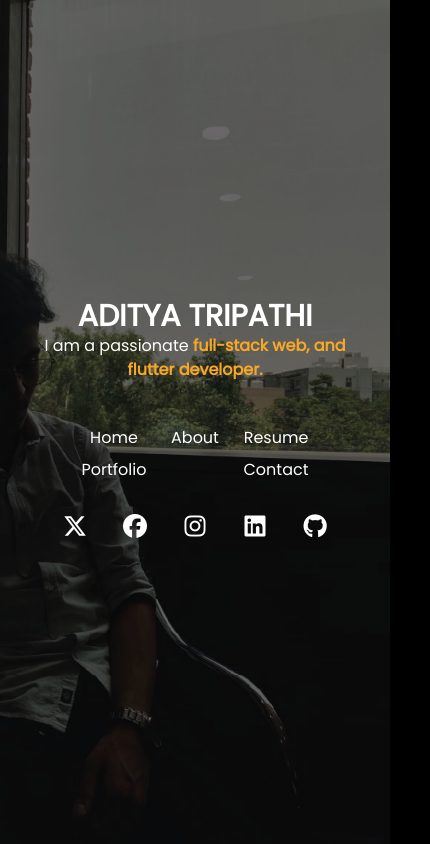
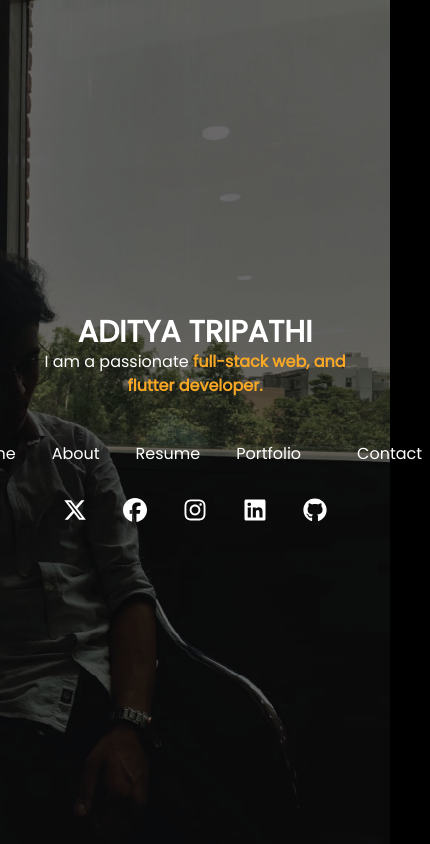
Before and after one commit to adityatrips/personal-portfolio, a React (Vite) app: page / in a window 390 px wide. Shown: the whole page, 430 px wide, since content can reach past the window. Built offline with nearby package versions, Linux system fonts and the light colour scheme.

Commit message:
refactor: Remove font-awesome dependency and update index.html

```diff
--- a/index.html
+++ b/index.html
@@ -5,14 +5,6 @@
     <link rel="icon" type="image/png" href="/me.webp" />
     <meta name="viewport" content="width=device-width, initial-scale=1.0" />
     <title>Aditya Tripathi</title>
-    <link
-      rel="stylesheet"
-      href="https://cdnjs.cloudflare.com/ajax/libs/font-awesome/6.5.2/css/all.min.css"
-      integrity="sha512-SnH5WK+bZxgPHs44uWIX+LLJAJ9/2PkPKZ5QiAj6Ta86w+fsb2TkcmfRyVX3pBnMFcV7oQPJkl9QevSCWr3W6A=="
-      crossorigin="anonymous"
-      referrerpolicy="no-referrer"
-      preload
-    />
     <link
       rel="stylesheet"
       href="https://fonts.googleapis.com/css2?family=Poppins:ital,wght@0,400&display=swap"
--- a/package.json
+++ b/package.json
@@ -15,6 +15,7 @@
   "dependencies": {
     "react": "^18.3.1",
     "react-dom": "^18.3.1",
+    "react-icons": "^5.2.1",
     "react-router-dom": "^6.23.1"
   },
   "devDependencies": {
--- a/src/components/LandingNavbar.tsx
+++ b/src/components/LandingNavbar.tsx
@@ -2,7 +2,7 @@ import { Link } from "react-router-dom";
 
 const LandingNavbar = () => {
   return (
-    <nav className="grid grid-cols-3 md:grid-cols-5 justify-items-center mb-5">
+    <nav className="flex flex-row gap-5 mb-5">
       <Link
         className="md:text-2xl animated-underline cursor-pointer flex justify-center items-center rounded-lg transition-all duration-150 hover:text-primary px-2 py-1"
         to="/"
--- a/src/components/Navbar.tsx
+++ b/src/components/Navbar.tsx
@@ -1,4 +1,5 @@
 import { useState } from "react";
+import { FaBars } from "react-icons/fa6";
 import { Link } from "react-router-dom";
 
 const Navbar = () => {
@@ -32,7 +33,7 @@ const Navbar = () => {
           </Link>
         </div>
         <div className="md:hidden">
-          <div onClick={handleMenu} className="cursor-pointer fa fa-bars"></div>
+          <FaBars onClick={handleMenu} className="cursor-pointer" />
         </div>
       </nav>
       <div
@@ -42,10 +43,7 @@ const Navbar = () => {
       >
         <div className="flex justify-center items-center px-10 h-screen">
           <div className={`fixed top-5 right-5 ${!isMenuOpen ? "hidden" : ""}`}>
-            <div
-              onClick={handleMenu}
-              className="cursor-pointer fa fa-bars"
-            ></div>
+            <FaBars onClick={handleMenu} className="cursor-pointer" />
           </div>
           <div className="gap-5 flex flex-col items-center justify-center">
             <Link className="animated-underline" to="/">
--- a/src/pages/HomePage.tsx
+++ b/src/pages/HomePage.tsx
@@ -1,5 +1,13 @@
 import LandingNavbar from "../components/LandingNavbar";
 import useMetadata from "../hooks/useMetadata";
+
+import {
+  FaGithub,
+  FaXTwitter,
+  FaLinkedin,
+  FaFacebook,
+  FaInstagram,
+} from "react-icons/fa6";
 
 const App = () => {
   useMetadata({
@@ -38,43 +46,43 @@ const App = () => {
       <div className="flex justify-center items-center gap-5">
         <a
           aria-label="Visit my Twitter profile"
-          className="text-2xl cursor-pointer hover:bg-primary size-10 flex justify-center items-center rounded-full transition-all duration-150 hover:text-black"
+          className="text-2xl cursor-pointer hover:bg-primary size-10 flex justify-center items-center rounded-full transition-all duration-150"
           href="https://x.com/adity04tripathi"
           target="_blank"
         >
-          <i className="fa-brands fa-x-twitter"></i>
+          <FaXTwitter />
         </a>
         <a
           aria-label="Visit my Facebook profile"
-          className="text-2xl cursor-pointer hover:bg-primary size-10 flex justify-center items-center rounded-full transition-all duration-150 hover:text-black"
+          className="text-2xl cursor-pointer hover:bg-primary size-10 flex justify-center items-center rounded-full transition-all duration-150"
           href="https://www.facebook.com/profile.php?id=61554203205503"
           target="_blank"
         >
-          <i className="fa-brands fa-facebook"></i>
+          <FaFacebook />
         </a>
         <a
           aria-label="Visit my Instagram profile"
-          className="text-2xl cursor-pointer hover:bg-primary size-10 flex justify-center items-center rounded-full transition-all duration-150 hover:text-black"
+          className="text-2xl cursor-pointer hover:bg-primary size-10 flex justify-center items-center rounded-full transition-all duration-150"
           href="https://www.instagram.com/i_adityatripathi2412"
           target="_blank"
         >
-          <i className="fa-brands fa-instagram"></i>
+          <FaInstagram />
         </a>
         <a
           aria-label="Visit my LinkedIn profile"
-          className="text-2xl cursor-pointer hover:bg-primary size-10 flex justify-center items-center rounded-full transition-all duration-150 hover:text-black"
+          className="text-2xl cursor-pointer hover:bg-primary size-10 flex justify-center items-center rounded-full transition-all duration-150"
           href="https://www.linkedin.com/in/aditya-tripathi-at04/"
           target="_blank"
         >
-          <i className="fa-brands fa-linkedin"></i>
+          <FaLinkedin />
         </a>
         <a
           aria-label="Visit my GitHub profile"
-          className="text-2xl cursor-pointer hover:bg-primary size-10 flex justify-center items-center rounded-full transition-all duration-150 hover:text-black"
+          className="text-2xl cursor-pointer hover:bg-primary size-10 flex justify-center items-center rounded-full transition-all duration-150"
           href="https://www.github.com/adityatrips"
           target="_blank"
         >
-          <i className="fa-brands fa-github"></i>
+          <FaGithub />
         </a>
       </div>
     </div>
```
Also changed, not shown: 1 other file (tests, documents, lock files or other folders).
